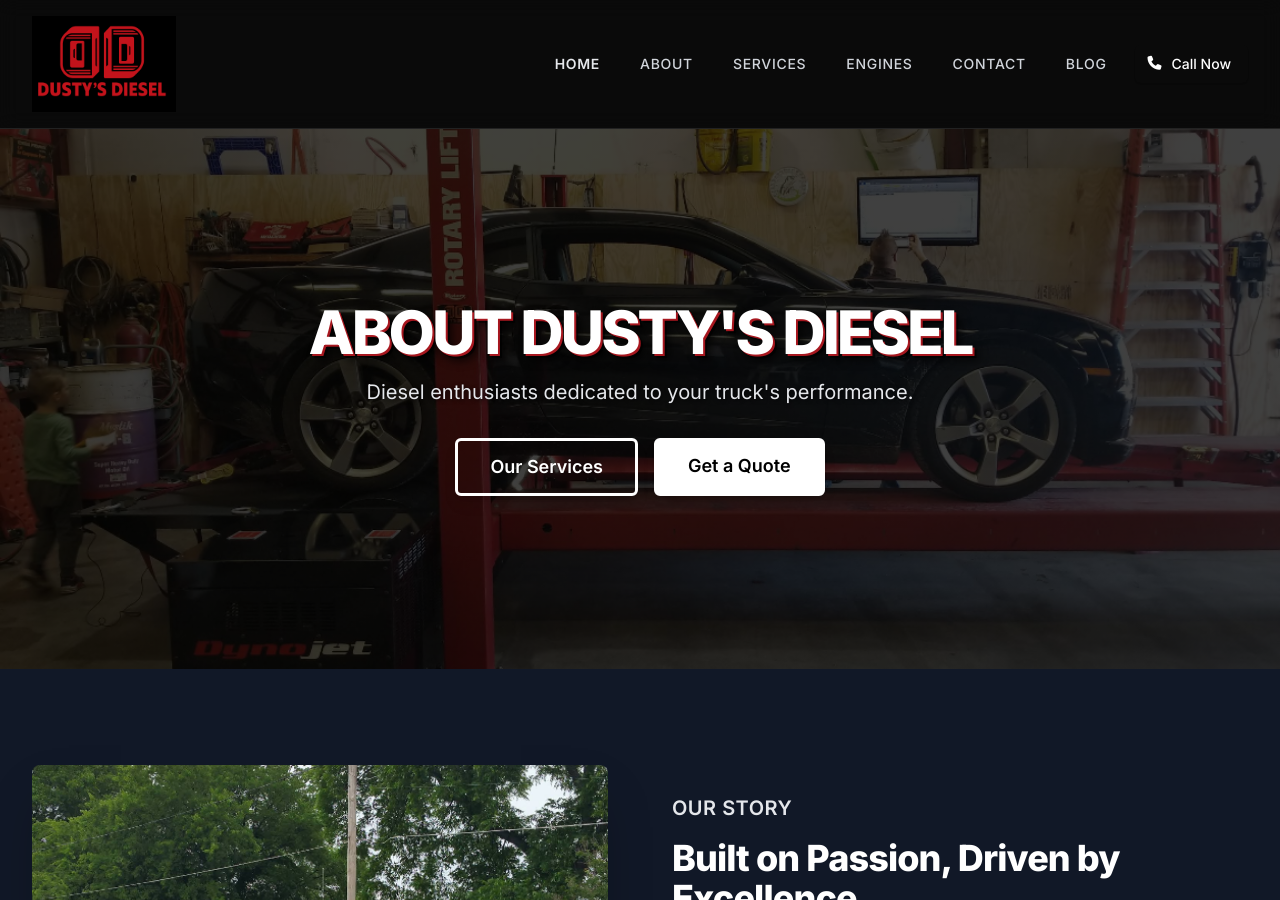
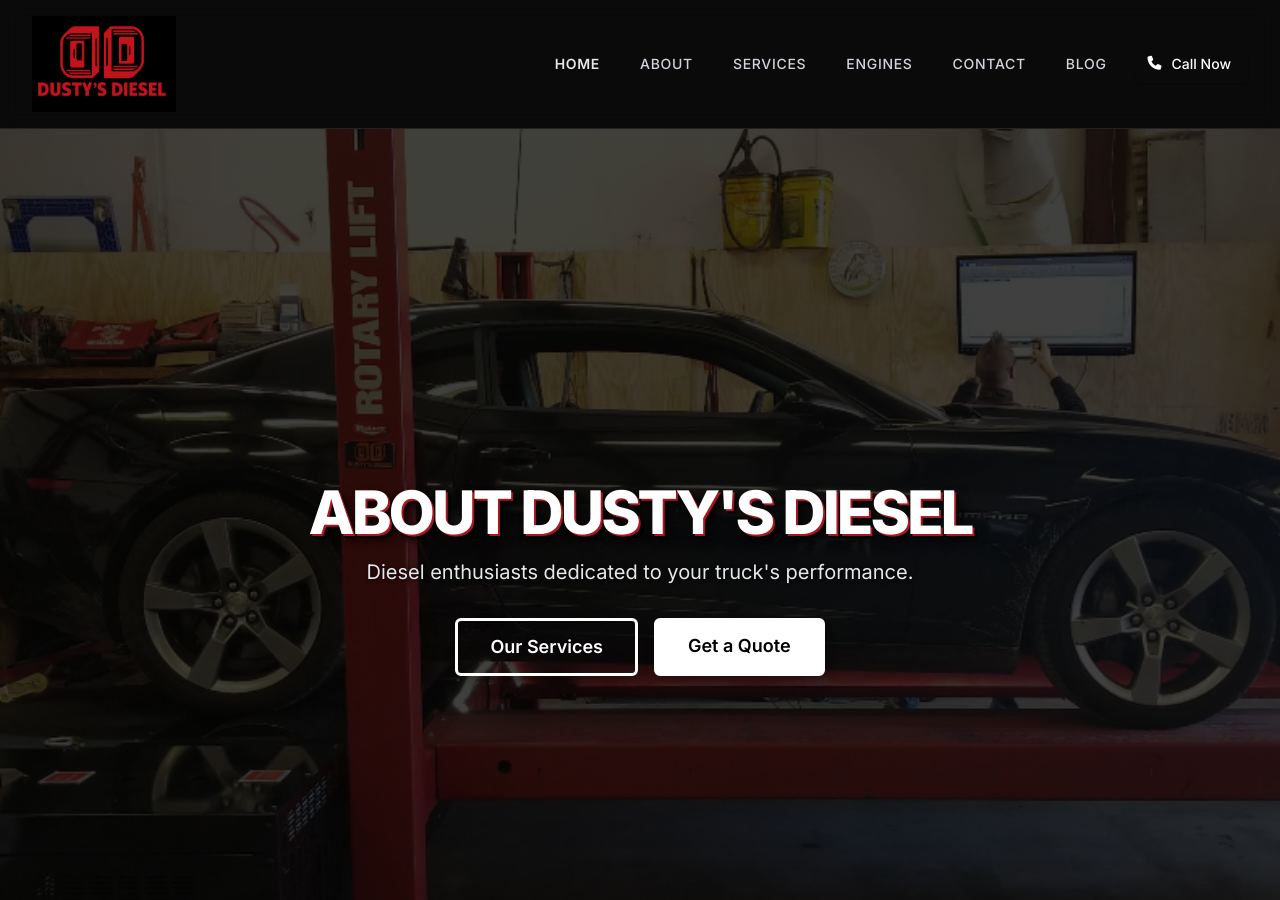
Before and after one commit to JamesBrownR/Dusty-s-Diesel, a Jekyll site: the page built from about/index.html, in a window 1280 px wide and 900 px high. Built offline with Jekyll 4.4.1, drawn with Linux system fonts in a browser that asks for light colours; nearby versions of some CDN libraries.

Commit message:
Update index.html

```diff
--- a/about/index.html
+++ b/about/index.html
@@ -5,7 +5,7 @@
 ---
 
 <!-- Hero Section -->
-<section class="heroo-section h-[60vh] min-h-[400px] flex items-center justify-center text-center">
+<section class="heroo-section h-[100vh] min-h-[400px] flex items-center justify-center text-center">
     <div class="px-4">
         <h1 class="text-4xl sm:text-5xl md:text-6xl font-extrabold text-white tracking-tighter hero-title">
             ABOUT DUSTY'S DIESEL
```
